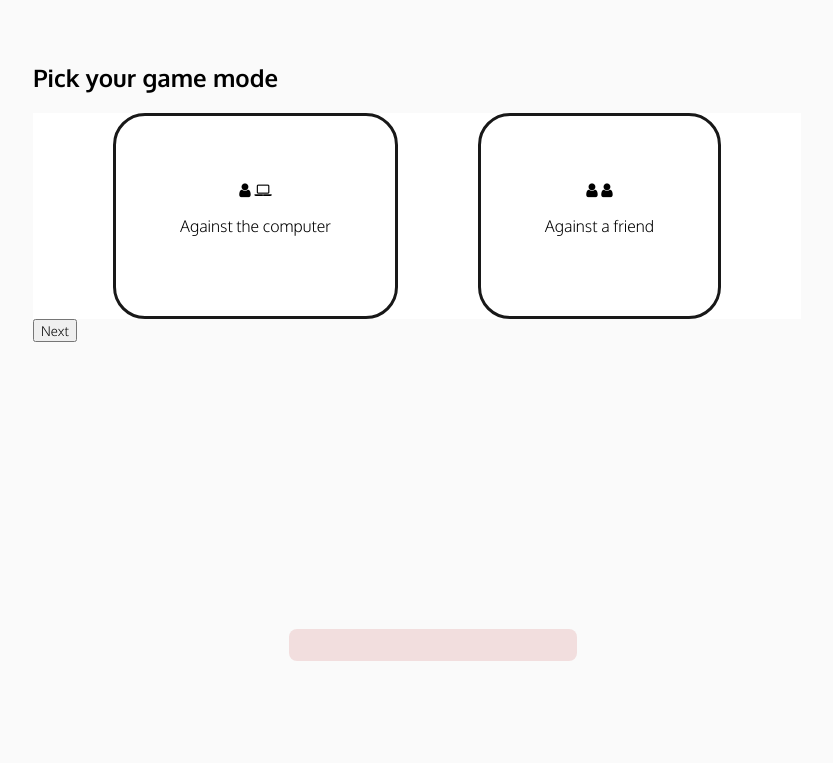
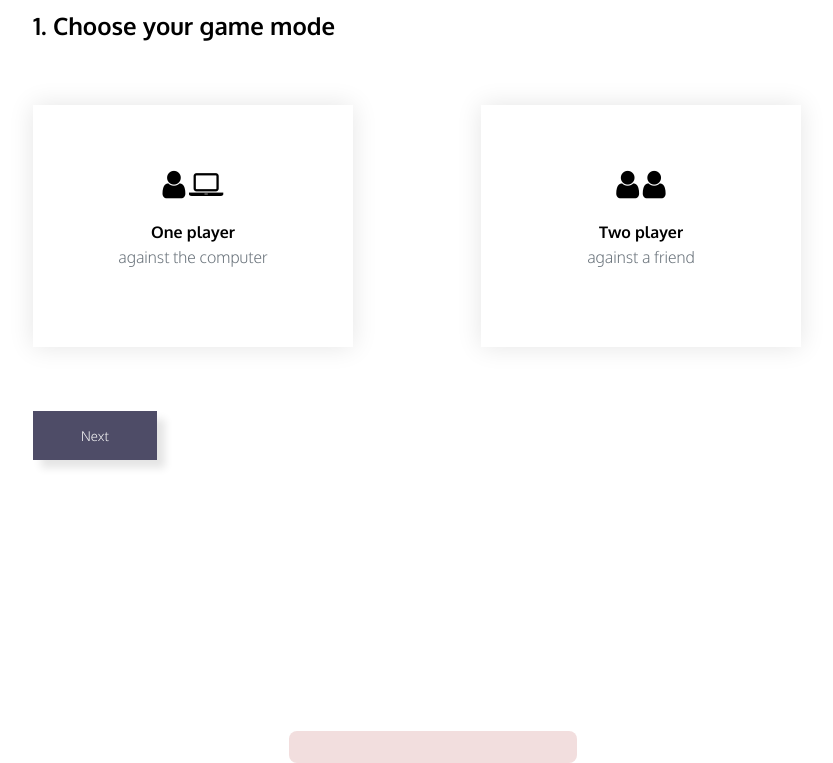
Before and after one commit to joe-ashwell/tic-tac-toe, a plain HTML site: page index.html in a window 1280 px wide. Shown: the part 171-934 px from the top of the page, without its empty margins (223-1056 px from the left). Before the commit the page ends 832 px from the top, so only its background shows below. Drawn offline with Linux system fonts and the light colour scheme.

Commit message:
Add first modal styling

```diff
--- a/app.js
+++ b/app.js
@@ -14,6 +14,7 @@ let gameModeChoice;
 // Submit names modal
 const submitNamesModal = document.querySelector('.modal-submit-names');
 const submitNamesModalButton = document.querySelector('.modal-submit-names-button');
+const goBack = document.querySelector('.modal-submit-names-button-previous');
 const playerOneNameInput = document.querySelector('.player-one');
 const playerTwoNameInput = document.querySelector('.player-two');
 let playerOneName;
@@ -108,6 +109,13 @@ function submitPlayerNames() {
   }
 
   setPlayerScore();
+
+}
+
+function goBackToGameModeChoice() {
+
+  submitNamesModal.classList.add('hide');
+  resetSettings();
 
 }
 
@@ -290,6 +298,7 @@ function resetSettings() {
 
 }
 
+goBack.addEventListener('click', goBackToGameModeChoice);
 playAgainButton.addEventListener('click', playAgain);
 resetButton.addEventListener('click', resetSettings);
 gameCells.forEach(cell => {cell.addEventListener('click', playGame)});
--- a/index.html
+++ b/index.html
@@ -16,7 +16,7 @@
   <!-- Start modal -->
   <div class="start-modal">
 
-    <h2>Pick your game mode</h2>
+    <h2>1. Choose your game mode</h2>
 
     <div class="start-modal-inner">
 
@@ -25,7 +25,8 @@
           <i class="fa fa-user" aria-hidden="true"></i>
           <i class="fa fa-laptop" aria-hidden="true"></i>
         </span>
-        <p>Against the computer</p>
+        <h4>One player</h4>
+        <p>against the computer</p>
       </div>
 
       <div class="start-modal-item two-player">
@@ -33,7 +34,8 @@
           <i class="fa fa-user" aria-hidden="true"></i>
           <i class="fa fa-user" aria-hidden="true"></i>
         </span>
-        <p>Against a friend</p>
+        <h4>Two player</h4>
+        <p>against a friend</p>
       </div>
 
     </div>
@@ -53,6 +55,7 @@
     </form>
 
     <button class="modal-submit-names-button">Play</button>
+    <button class="modal-submit-names-button-previous go-back">Back</button>
 
   </div>
 
--- a/style.css
+++ b/style.css
@@ -2,13 +2,15 @@
   --warning-background: #F2DEDE;
   --warning-text: #A94442;
 
-  --colour-font: #181818;
+  --colour-font-dark: #181818;
+  --colour-font-light: #f8f8f8;
 
   --colour-lavender-web: #DCD6F7;
   --colour-blue-purple: #A6B1E1;
   --colour-english-lavender: #B4869F;
   --colour-rose-dust: #985F6F;
   --colour-independence: #4E4C67;
+  --colour-independence-dark: #3e3c52;
 }
 
 * {
@@ -17,51 +19,92 @@
 
 body {
   margin: 0;
-  background-color: #fafafa;
+}
+
+button {
+  color: var(--colour-font-light);
+  border: none;
+  padding: 1rem 3rem;
+  border-radius: 0;
+  cursor: pointer;
+  background-color: var(--colour-independence);
+  box-shadow: 0.5rem 0.5rem 0.5rem 0 #e5e5e5;
+  transition: all 0.25s;
+}
+
+button:hover {
+  background-color: var(--colour-independence-dark);
 }
 
 .progress-bar {
   height: 5px;
   left: 0;
-  background-color: var(--colour-rose-dust);
+  background-color: var(--colour-independence);
   transition: all 0.5s;
   width: 0;
 }
 
 h1 {
-  font-size: 5rem;
+  font-size: 3rem;
   text-align: center;
-  color: var(--colour-font);
+  color: var(--colour-font-dark);
 }
 
-.start-modal h2,
+.start-modal {
+  width: 60vw;
+  margin: auto;
+  padding: 2rem;
+}
+
+.start-modal h2 {
+  margin-bottom: 4rem;
+}
+
+.start-modal p {
+  color: #6c757d;
+  margin-top: 5px;
+}
+
+.start-modal h4 {
+  margin-bottom: 0;
+}
+
+.start-modal i {
+  font-size: 2rem;
+}
+
 .start-modal button {
-  margin-left: 20vw;
+  margin-top: 4rem;
 }
 
 .start-modal-inner {
   display: flex;
   align-items: center;
-  justify-content: space-evenly;
-  background-color: #fff;
-  width: 60vw;
-  margin-left: 20vw;
+  justify-content: space-between;
 }
 
 .start-modal-item {
   display: flex;
   flex-direction: column;
   align-items: center;
-  border: var(--colour-font) 3px solid;
-  border-radius: 2rem;
+  box-shadow: 0 0 1.5rem 0 #e5e5e5;
   padding: 4rem;
   cursor: pointer;
+  width: 15vw;
+}
+
+/* Names modal */
+button.go-back {
+  background-color: #dee2e6;
+  color: var(--colour-font-dark);
+}
+
+button.go-back:hover {
+  background-color: #ced4da;
 }
 
 .selected {
-  border: var(--colour-rose-dust) 3px solid;
-  box-shadow: 1rem 1rem 1rem 0 var(--colour-rose-dust);
-  /* color: var(--colour-independence); */
+  background-color: #dee2e6;
 }
 
 .hide {
@@ -79,12 +122,12 @@ h1 {
   border-radius: 0.5rem;
   width: 20vw;
   margin-left: 40vw;
-  transform: translateY(150%);
+  transform: translateY(150px);
   transition: all 0.25s;
 }
 
 .active {
-  transform: translateY(-100%);
+  transform: translateY(-100px);
 }
 
 /* Game styling */
@@ -94,8 +137,6 @@ h1 {
 }
 
 .game-container {
-  /* display: grid;
-  grid-template-columns: repeat(3, auto); */
   display: flex;
   flex-wrap: wrap;
   justify-content: center;
@@ -108,7 +149,6 @@ h1 {
 .cell {
   width: 100px;
   height: 100px;
-  /* box-shadow: 0 0 0 1px #333333; */
   border: 1px solid var(--colour-lavender-web);
   cursor: pointer;
   line-height: 100px;
```
